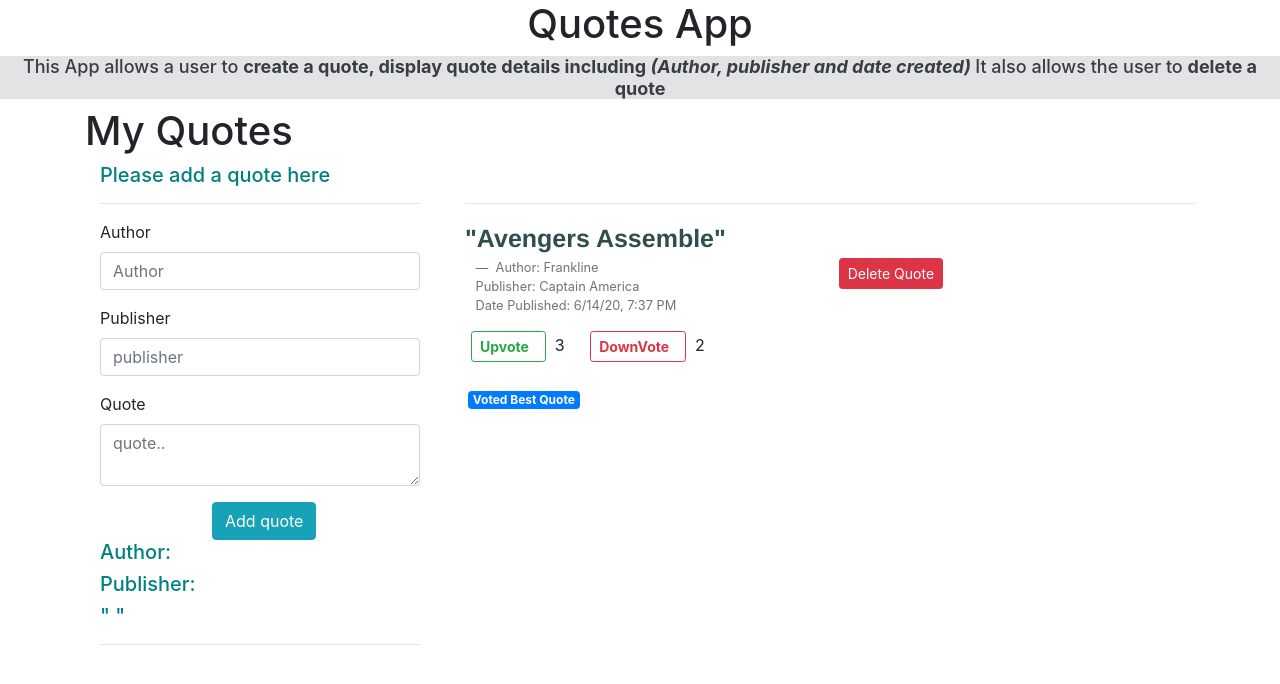
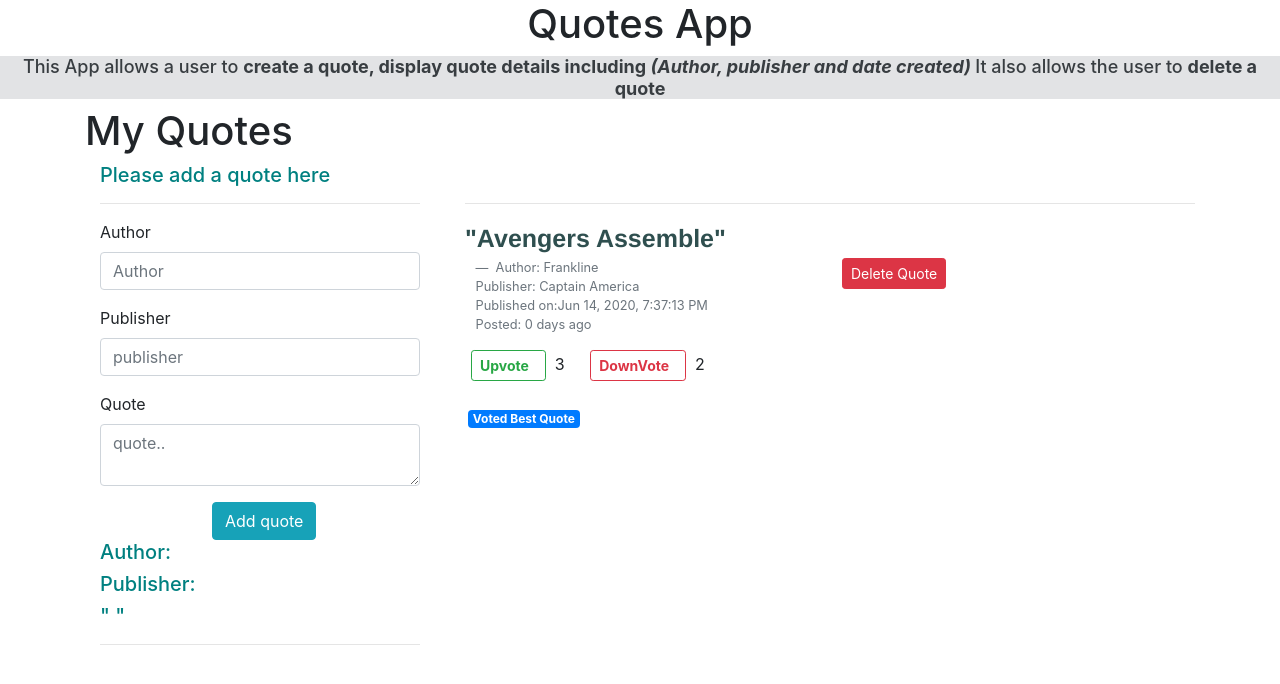
Before and after one commit to frank7841/Quotes, an Angular app: page / in a window 1280 px wide. Shown: the top 684 px of the page. Built offline with nearby package versions, Linux system fonts and the light colour scheme.

Commit message:
Calling date pipe

```diff
--- a/src/app/quote-details/quote-details.component.html
+++ b/src/app/quote-details/quote-details.component.html
@@ -1,6 +1,6 @@
 <div class="row">
     <div class="com-md-4">
-<blockquote class="blockquote-footer"> Author: {{quote.author}}<br>Publisher: {{quote.publisher}}<br>Date Published: {{quote.dateCreated  | date:'short'}}</blockquote>
+<blockquote class="blockquote-footer"> Author: {{quote.author}}<br>Publisher: {{quote.publisher}}<br>Published on:{{quote.dateCreated|date:'medium'}}<br>Posted: {{quote.dateCreated|datePassed}} days ago</blockquote>
 <button class="btn btn-outline-success btn-sm" (click) = 'incrementUp(quote)'><strong>Upvote</strong>&nbsp;&nbsp;</button>&nbsp;&nbsp;{{quote.likes}}
 <button class="btn btn-outline-danger btn-sm" (click) = 'incrementDown(quote)'><strong>DownVote</strong>&nbsp;&nbsp;</button>&nbsp;&nbsp;{{quote.disLikes}}
 <br> <br>
```
